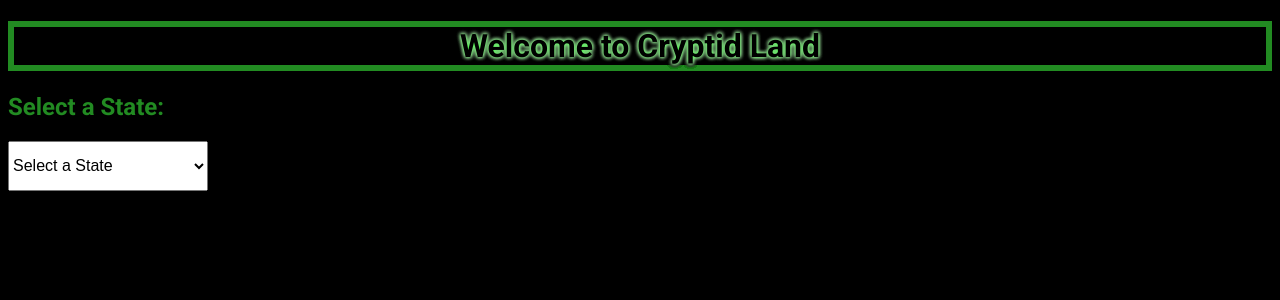
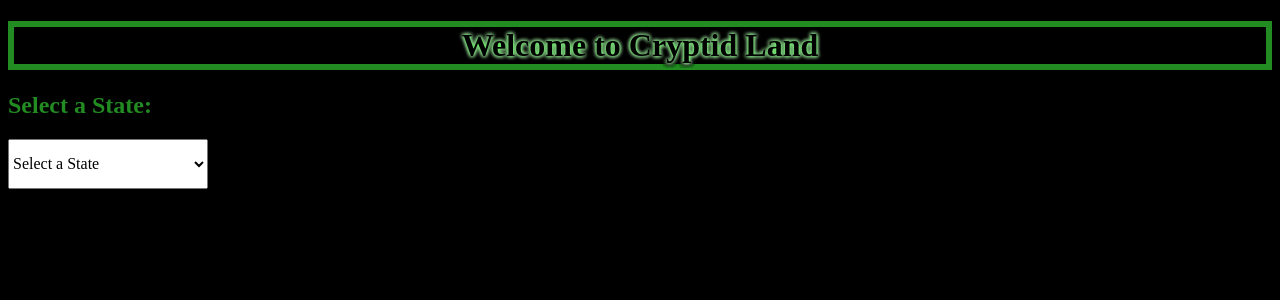
Before and after one commit to ant05man/Cryptid-World, a React (Vite) app: page / in a window 1280 px wide. Shown: the top 300 px of the page. Built offline with nearby package versions, Linux system fonts and the light colour scheme.

Commit message:
changed font style

```diff
--- a/src/styles/homepage.css
+++ b/src/styles/homepage.css
@@ -1,7 +1,7 @@
 body {
     background: black;
     color:forestgreen;
-    font-family:'Roboto';
+    font-family:cursive;
 }
 
 h1 {
@@ -13,4 +13,5 @@ h1 {
 
 select {
     font-size: 16px;
+    font-family:cursive
 }
```
